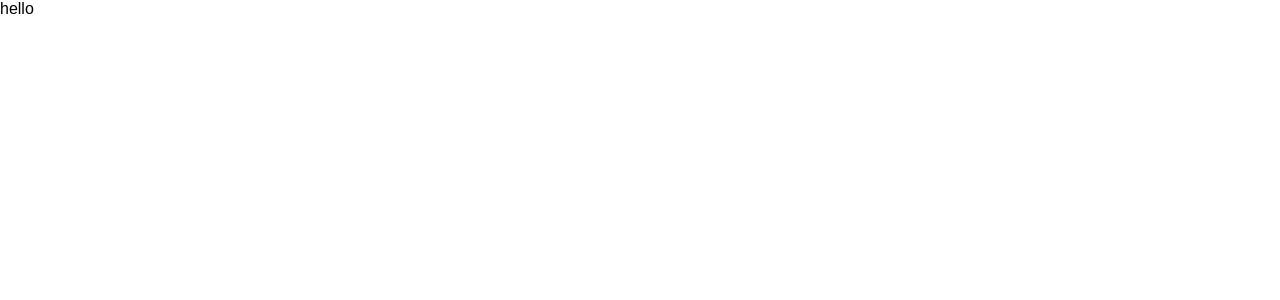
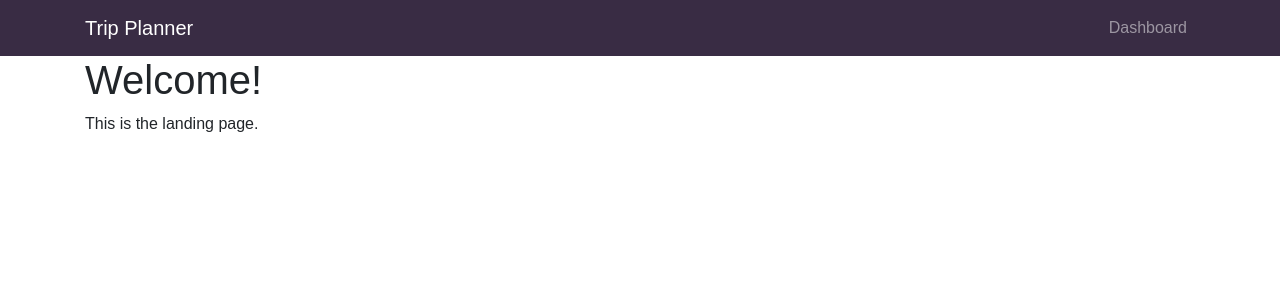
Before and after one commit to ferily7/info343-final-project, a React (Create React App) app: page / in a window 1280 px wide. Shown: the top 300 px of the page. Built offline with nearby package versions, Linux system fonts and the light colour scheme; the HTML template or start-up script is replaced by a standard one.

Commit message:
add main router, create landing/dashboard and header component

```diff
--- a/package.json
+++ b/package.json
@@ -5,6 +5,7 @@
   "dependencies": {
     "react": "^16.2.0",
     "react-dom": "^16.2.0",
+    "react-router-dom": "^4.2.2",
     "react-scripts": "1.1.1"
   },
   "scripts": {
--- a/public/index.html
+++ b/public/index.html
@@ -4,11 +4,15 @@
     <meta charset="utf-8">
     <meta name="viewport" content="width=device-width, initial-scale=1, shrink-to-fit=no">
     <meta name="theme-color" content="#000000">
-    <!--
-      manifest.json provides metadata used when your web app is added to the
-      homescreen on Android. See https://developers.google.com/web/fundamentals/engage-and-retain/web-app-manifest/
-    -->
+    <meta name="title" content=" ">
+    <meta name="description" content=" ">
+    <meta name="keywords" content=" ">
+    <meta name="author" content=" ">
+    <meta name="revised" content=" ">
+
     <link rel="manifest" href="%PUBLIC_URL%/manifest.json">
+    <!-- Bootstrap (CDN) for styling -->
+    <link rel="stylesheet" href="https://maxcdn.bootstrapcdn.com/bootstrap/4.0.0-beta.2/css/bootstrap.min.css" integrity="sha384-PsH8R72JQ3SOdhVi3uxftmaW6Vc51MKb0q5P2rRUpPvrszuE4W1povHYgTpBfshb" crossorigin="anonymous">
 
     <title>React App</title>
   </head>
--- a/src/App.js
+++ b/src/App.js
@@ -1,13 +1,21 @@
 import React, { Component } from 'react';
+import { HashRouter as Router, Route } from "react-router-dom";
+import "./assets/index.css";
 
-import "./assets/index.css";
+import Header from "./components/header-component/header";
+import Homepage from "./components/pages/homepage";
+import Dashboard from "./components/pages/dashboard";
 
 class App extends Component {
   render() {
     return (
-      <div className="App">
-        hello
-      </div>
+      <Router>
+        <div className="app">
+          <Header />
+          <Route exact path="/" component={Homepage} />
+          <Route exact path="/dashboard" component={Dashboard} />
+        </div>
+      </Router>
     );
   }
 }
--- a/src/assets/index.css
+++ b/src/assets/index.css
@@ -3,3 +3,6 @@ body {
   padding: 0;
   font-family: sans-serif;
 }
+.navbar {
+  background-color: #392c44;
+}
--- /dev/null
+++ b/src/components/header-component/header.js
@@ -0,0 +1,26 @@
+import React, { Component } from "react";
+import { Link } from "react-router-dom";
+
+// renders the navbar
+class Header extends Component {
+  render() {
+    return (
+      <nav className="navbar navbar-expand-sm navbar-dark">
+        <div className="container">
+          <Link to="/" className="navbar-brand">
+            Trip Planner
+          </Link>
+          <ul className="navbar-nav">
+            <li className="nav-item">
+              <Link to="/dashboard" className="nav-link">
+                Dashboard
+              </Link>
+            </li>
+          </ul>
+        </div>
+      </nav>
+    );
+  }
+}
+
+export default Header;
--- /dev/null
+++ b/src/components/pages/dashboard.js
@@ -0,0 +1,14 @@
+import React, { Component } from "react";
+
+class Dashboard extends Component {
+  render() {
+    return (
+      <div className="container">
+        <h1>Dashboard</h1>
+        This is the dashboard.
+      </div>
+    );
+  }
+}
+
+export default Dashboard;
--- /dev/null
+++ b/src/components/pages/homepage.js
@@ -0,0 +1,16 @@
+import React, { Component } from "react";
+
+class Homepage extends Component {
+  render() {
+    return (
+      <div className="container">
+        <h1>Welcome!</h1>
+        <p>
+          This is the landing page.
+        </p>
+      </div>
+    );
+  }
+}
+
+export default Homepage;
```
Also changed, not shown: 1 other file (tests, documents, lock files or other folders).
